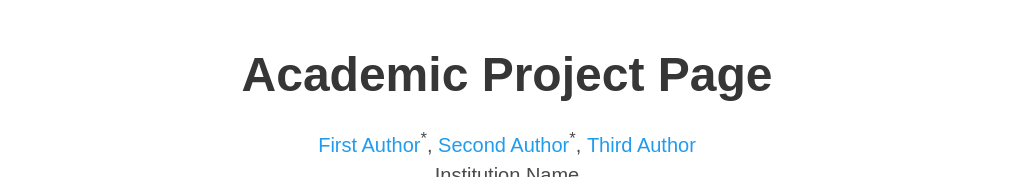
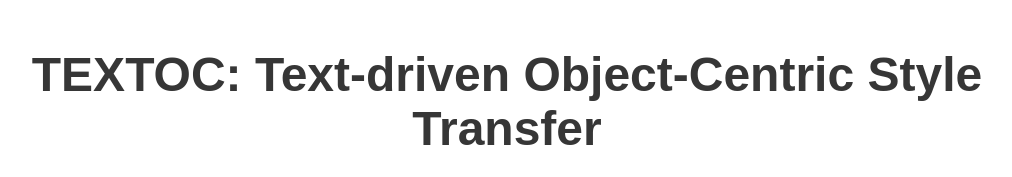
Before and after one commit to qjwiflsdkf/textoc, a plain HTML site: page index.html in a window 1280 px wide. Shown: the top 177 px of the page, without its empty margins (133-1145 px from the left). Drawn offline with nearby package versions, Linux system fonts and the light colour scheme; some icons are missing; a web font is replaced by a local one.

Commit message:
Update index.html

```diff
--- a/index.html
+++ b/index.html
@@ -52,7 +52,7 @@
       <div class="container is-max-desktop">
         <div class="columns is-centered">
           <div class="column has-text-centered">
-            <h1 class="title is-1 publication-title">Academic Project Page</h1>
+            <h1 class="title is-1 publication-title">TEXTOC: Text-driven Object-Centric Style Transfer</h1>
             <div class="is-size-5 publication-authors">
               <!-- Paper authors -->
               <span class="author-block">
```
